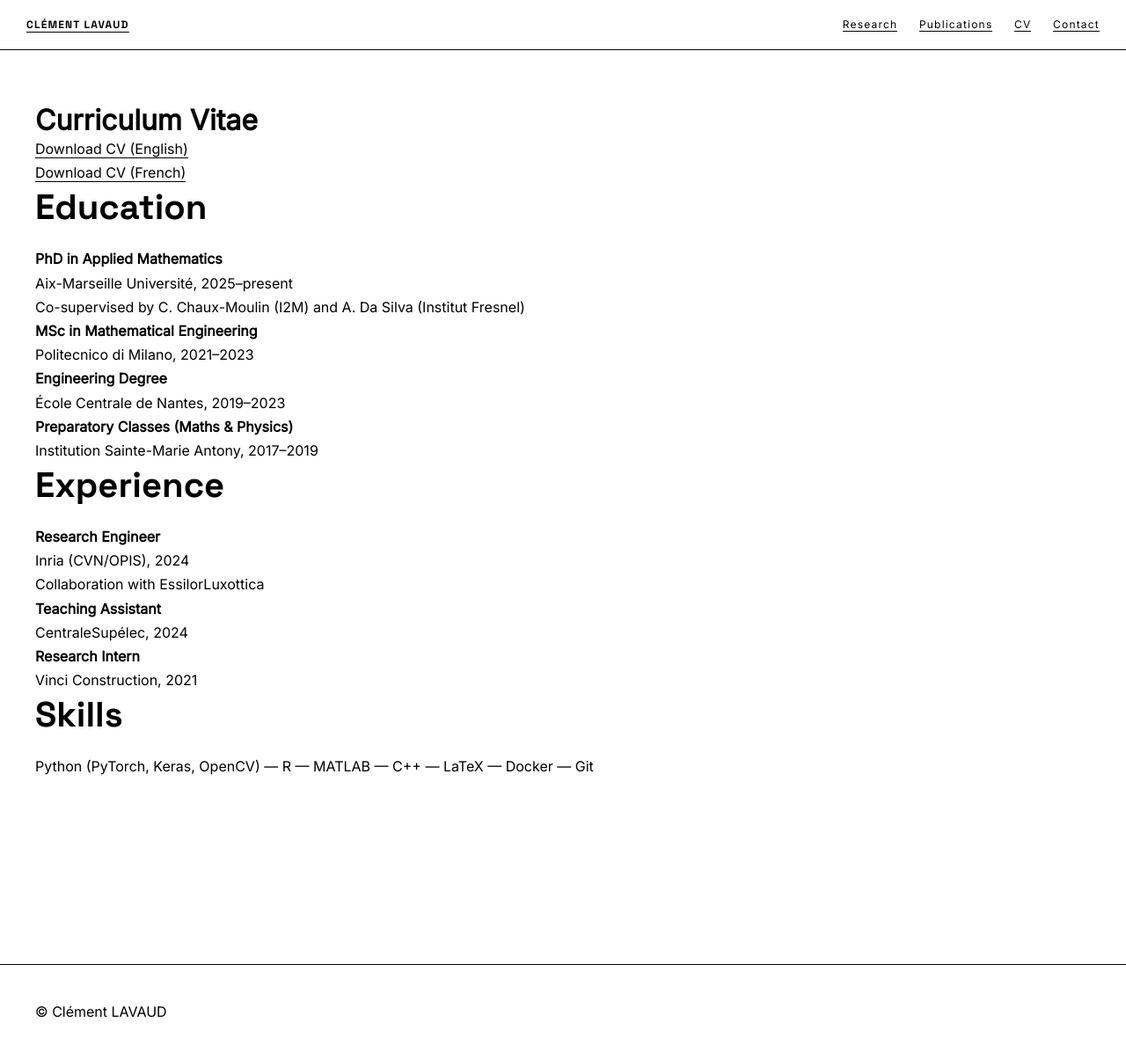
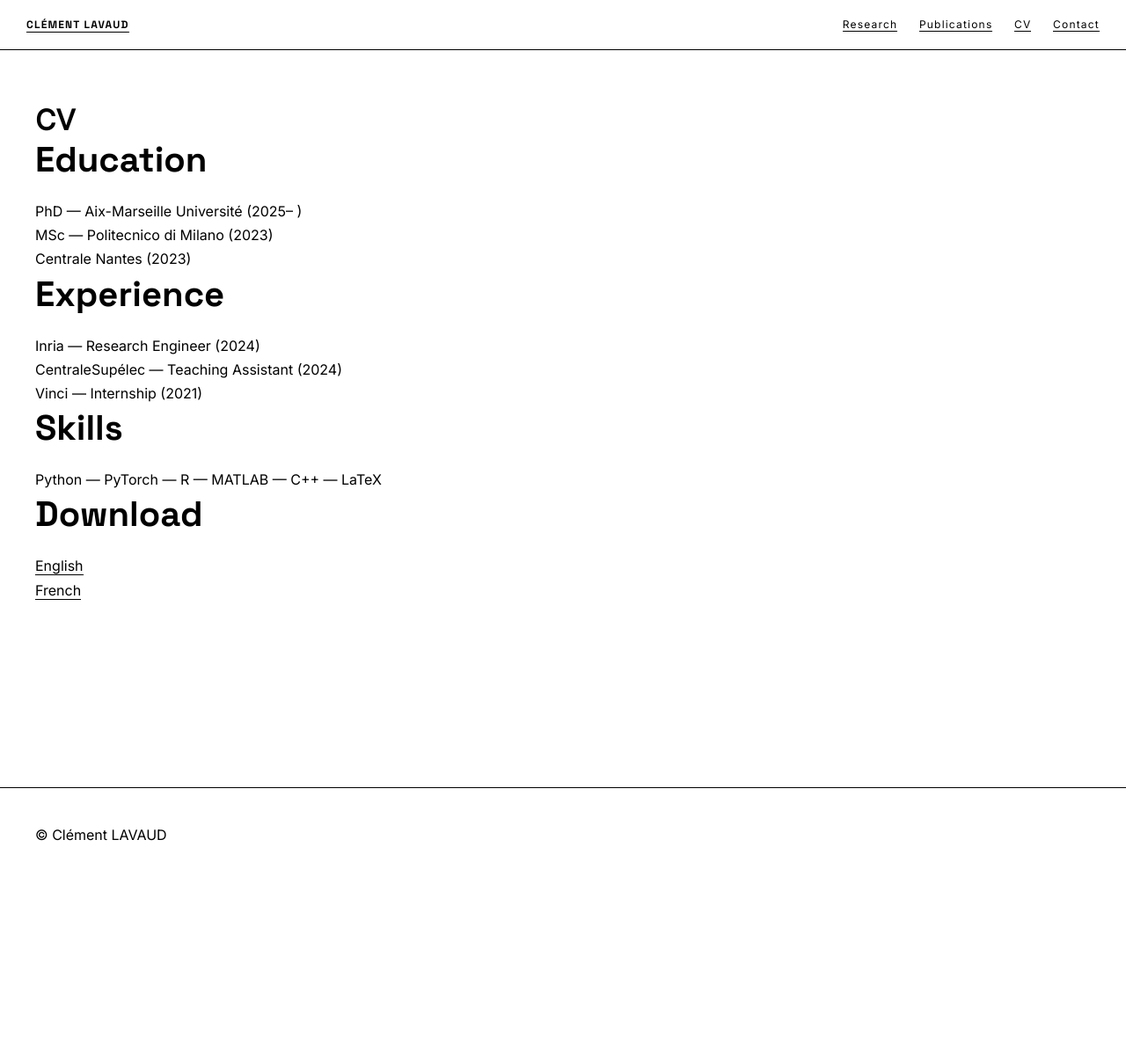
Before and after one commit to clementlavaud/clementlavaud.github.io, a Jekyll site: the page built from cv.md, in a window 1280 px wide. Shown: the whole page at 88% size. Built offline with Jekyll 4.4.1, drawn with Linux system fonts in a browser that asks for light colours; after the commit the page ends 1003 px from its top, so only the background shows below that.

Commit message:
Update cv.md

```diff
--- a/cv.md
+++ b/cv.md
@@ -3,42 +3,33 @@ layout: default
 title: "CV"
 ---
 
-<h1>Curriculum Vitae</h1>
-
-<p>
-  <a href="/assets/cv_eng.pdf">Download CV (English)</a><br>
-  <a href="/assets/cv_fr.pdf">Download CV (French)</a>
-</p>
+<h1>CV</h1>
 
 <h2>Education</h2>
 
-<p><strong>PhD in Applied Mathematics</strong><br>
-Aix-Marseille Université, 2025–present<br>
-Co-supervised by C. Chaux-Moulin (I2M) and A. Da Silva (Institut Fresnel)</p>
-
-<p><strong>MSc in Mathematical Engineering</strong><br>
-Politecnico di Milano, 2021–2023</p>
-
-<p><strong>Engineering Degree</strong><br>
-École Centrale de Nantes, 2019–2023</p>
-
-<p><strong>Preparatory Classes (Maths & Physics)</strong><br>
-Institution Sainte-Marie Antony, 2017–2019</p>
+<p>
+PhD — Aix-Marseille Université (2025– )<br>
+MSc — Politecnico di Milano (2023)<br>
+Centrale Nantes (2023)
+</p>
 
 <h2>Experience</h2>
 
-<p><strong>Research Engineer</strong><br>
-Inria (CVN/OPIS), 2024<br>
-Collaboration with EssilorLuxottica</p>
-
-<p><strong>Teaching Assistant</strong><br>
-CentraleSupélec, 2024</p>
-
-<p><strong>Research Intern</strong><br>
-Vinci Construction, 2021</p>
+<p>
+Inria — Research Engineer (2024)<br>
+CentraleSupélec — Teaching Assistant (2024)<br>
+Vinci — Internship (2021)
+</p>
 
 <h2>Skills</h2>
 
 <p>
-Python (PyTorch, Keras, OpenCV) — R — MATLAB — C++ — LaTeX — Docker — Git
+Python — PyTorch — R — MATLAB — C++ — LaTeX
 </p>
+
+<h2>Download</h2>
+
+<p>
+<a href="/assets/cv_eng.pdf">English</a><br>
+<a href="/assets/cv_fr.pdf">French</a>
+</p>
```
